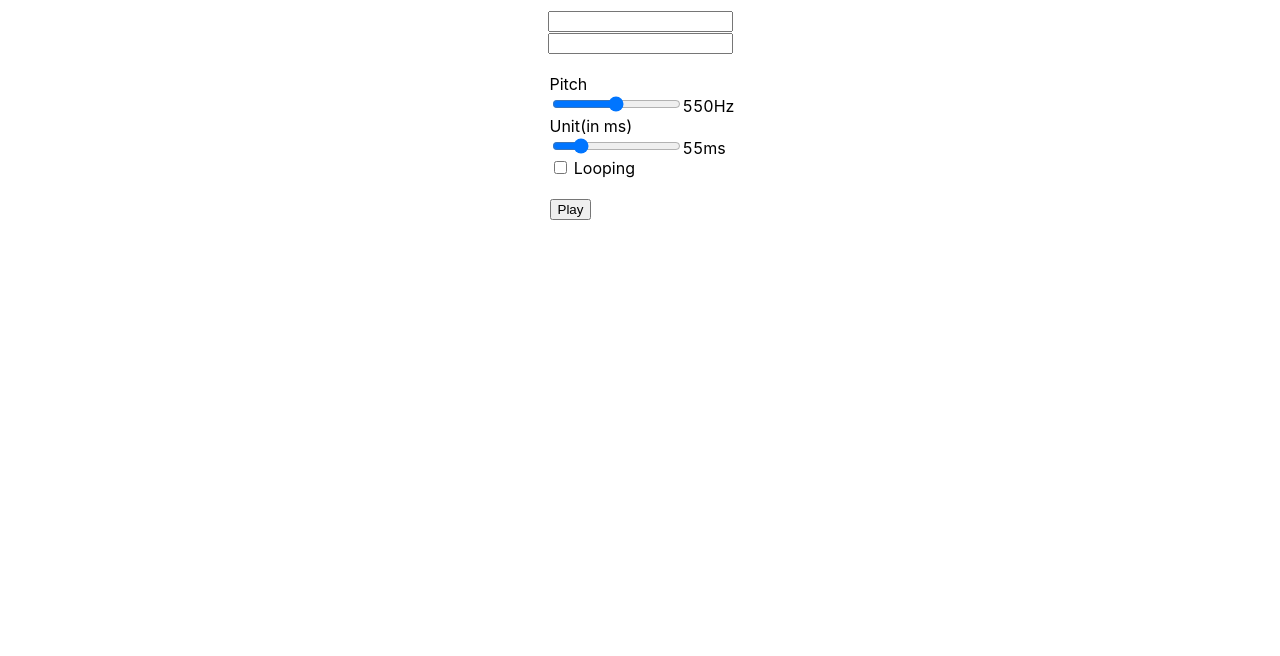
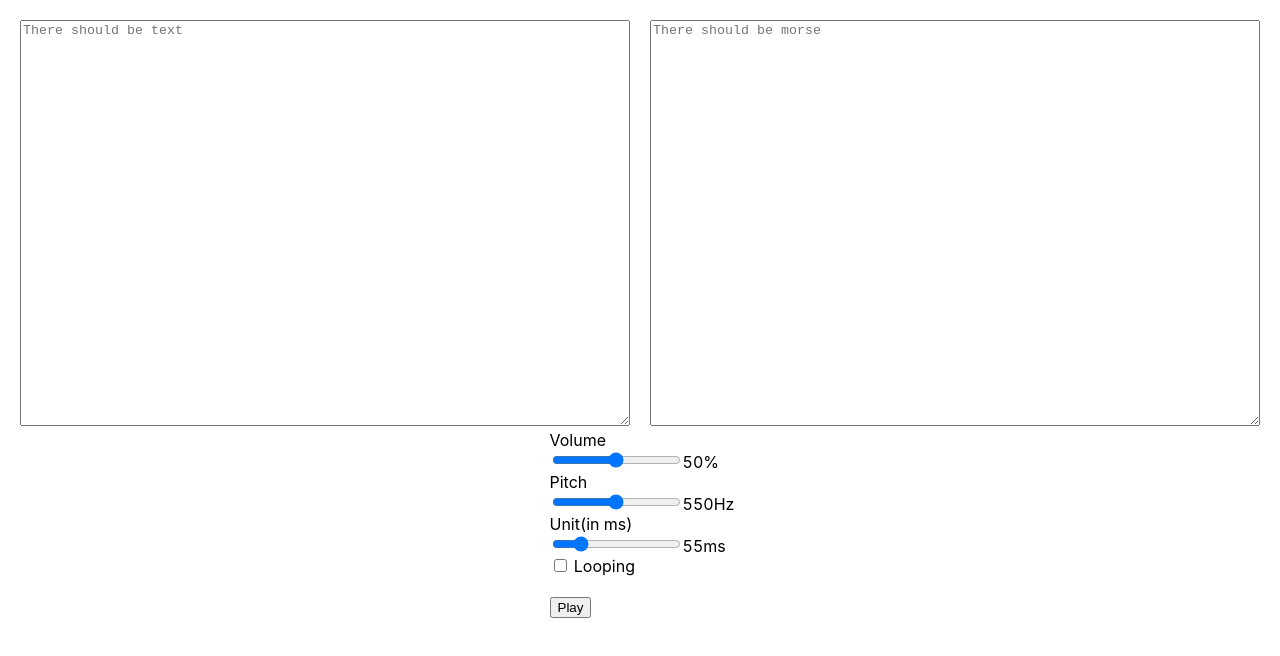
Before and after one commit to VardanHeroic/morse, a React (Create React App) app: page / in a window 1280 px wide. Shown: the top 656 px of the page. Built offline with nearby package versions, Linux system fonts and the light colour scheme.

Commit message:
can change volume

```diff
--- a/src/App.css
+++ b/src/App.css
@@ -1,7 +1,6 @@
 .App {
     padding: 10px;
   text-align: center;
-  width: 50vw;
   margin: 0 auto;
   display: flex;
   justify-content: center;
@@ -14,8 +13,16 @@ text-align: left;
 .inputs{
     width: 100%;
     margin-bottom: 20px;
+    display: flex;
+    height: 400px;
+    justify-content: center;
 }
 
+.inputs textarea{
+    width: 100%;
+    height: 100%;
+    margin: 10px;
+}
 
 .sound span{
     display: inline-block;
--- a/src/MorseInput.tsx
+++ b/src/MorseInput.tsx
@@ -11,17 +11,16 @@ const MorseInput: React.FC<ChildProps> = ({ setText, setMorse, morse }) => {
         return Object.keys(mapping).find(key => mapping[key as keyof Object].toString() === value);
     };
 
-    function handleChange(e:React.ChangeEvent<HTMLInputElement>) {
-        setMorse(e.target.value)
-        const result = e.target.value.trim().split(' ').map(morse => getKeyByValue(morse))
+    function handleChange(e:React.FormEvent<HTMLTextAreaElement>) {
+        const target = e.target as HTMLTextAreaElement
+        setMorse(target.value)
+        const result = target.value.trim().replace(/\s+/g, ' ').split(' ').map(morse => getKeyByValue(morse))
         setText(result.every(letter => letter) ? result.join('') : '#')
     }
 
 
     return (
-        <div>
-            <input type="text" onInput={handleChange} value={morse} />
-        </div>
+            <textarea placeholder='There should be morse' onInput={handleChange} value={morse} />
     )
 }
 export default MorseInput
--- a/src/Sound.tsx
+++ b/src/Sound.tsx
@@ -1,10 +1,15 @@
-import { useState, useEffect } from "react"
+import { useState, useEffect,useRef } from "react"
 
 export default function Sound({ morse }: { morse: string }) {
     const [unit, setUnit] = useState(55)
     const [freq, setFreq] = useState(550)
     const [play, setPlay] = useState(false)
     const [looping, setLooping] = useState(false)
+    const [volume, setVolume] = useState(50)
+    const audioContextRef:any = useRef(null);
+    const gainNodeRef:any = useRef(null);
+    const oscillatorRef:any = useRef(null)
+    const isStartedRef:any = useRef(false)
     let stop = false
     const timing = {
         ' ': [3, 0],
@@ -13,19 +18,17 @@ export default function Sound({ morse }: { morse: string }) {
         '/': [0, 0]
     }
 
-    const audioCtx = new window.AudioContext();
-    const oscillator = audioCtx.createOscillator();
-    oscillator.type = 'sine'
-    oscillator.start();
     const playSound = async (time: number, freq: number) => {
+        console.log(gainNodeRef.current.gain);
+
         return new Promise((resolve) => {
             if (stop) {
                 return;
             }
-            oscillator.frequency.setValueAtTime(freq, audioCtx.currentTime);
-            oscillator.connect(audioCtx.destination)
+            oscillatorRef.current.frequency.setValueAtTime(freq, audioContextRef.current.currentTime);
+            oscillatorRef.current.connect(gainNodeRef.current).connect(audioContextRef.current.destination)
             setTimeout(() => {
-                oscillator.disconnect(audioCtx.destination)
+                oscillatorRef.current.connect(gainNodeRef.current).disconnect(audioContextRef.current.destination)
                 resolve('')
             }, time)
         })
@@ -33,7 +36,10 @@ export default function Sound({ morse }: { morse: string }) {
     };
 
     useEffect(() => {
-        console.log(stop);
+        if (!isStartedRef.current && oscillatorRef.current) {
+            oscillatorRef.current.start();
+            isStartedRef.current = true
+        }
         let loopStop = false
         async function Mainmorse() {
             if (!play) {
@@ -46,7 +52,7 @@ export default function Sound({ morse }: { morse: string }) {
             }
 
             while (true) {
-                if(loopStop){
+                if (loopStop) {
                     break
                 }
                 await playMorse()
@@ -67,12 +73,24 @@ export default function Sound({ morse }: { morse: string }) {
                 await playSound(unit, 0)
             }
             await playSound(timing[char as keyof object][0] * unit, timing[char as keyof object][1] * freq)
+
         }
         stop = false
     }
+    useEffect(() => {
+        console.log(volume);
+        audioContextRef.current = new window.AudioContext()
+        gainNodeRef.current =  audioContextRef.current.createGain()
+        oscillatorRef.current = audioContextRef.current.createOscillator()
+        gainNodeRef.current.gain.setValueAtTime(volume/100,audioContextRef.current.currentTime )
+        oscillatorRef.current.type = 'sine'
+    }, [])
+
 
     return (
         <div className="sound">
+            <label>Volume</label><br />
+            <input type="range" onInput={(e: any) => { setVolume(e.target.value);gainNodeRef.current.gain.setValueAtTime(+e.target.value/100,audioContextRef.current.currentTime )   }} min={0} value={volume} max={100} /><span>{volume + '%'}</span><br />
             <label>Pitch</label><br />
             <input type="range" onInput={(e: any) => { setFreq(e.target.value) }} min={300} value={freq} max={800} /><span>{freq + 'Hz'}</span><br />
             <label>Unit(in ms)</label><br />
--- a/src/TextInput.tsx
+++ b/src/TextInput.tsx
@@ -6,14 +6,13 @@ interface ChildProps {
 }
 
 const TextInput: React.FC<ChildProps> = ({ setText, text, setMorse}) => {
-    function handleChange(e:React.ChangeEvent<HTMLInputElement>) {
-       setMorse(e.target.value.replace(/\s+/g, ' ').toUpperCase().split('').map(char => mapping[char as keyof object]).join(' '))
-       setText(e.target.value)
+    function handleChange(e:React.FormEvent<HTMLTextAreaElement>) {
+        const target = e.target as HTMLTextAreaElement
+       setMorse(target.value.replace(/\s+/g, ' ').toUpperCase().split('').map(char => mapping[char as keyof object]).join(' '))
+       setText(target.value)
     }
     return (
-        <div>
-            <input type="text" onInput={handleChange} value={text}/>
-        </div>
+            <textarea placeholder='There should be text' onInput={handleChange} value={text}></textarea>
     )
 }
 export default TextInput
```
